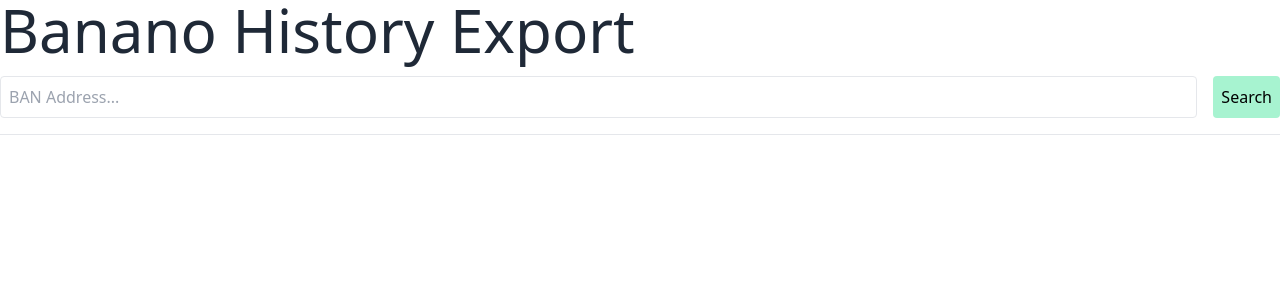
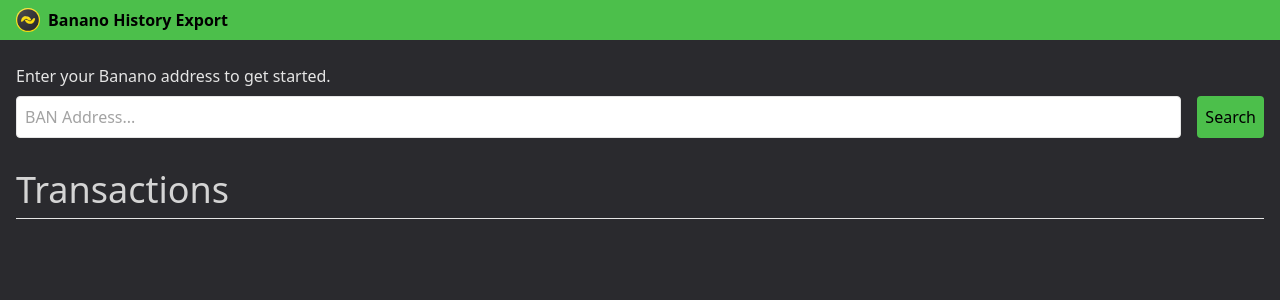
Before and after one commit to FriesischScott/banano-export, a Svelte app: page / in a window 1280 px wide. Shown: the top 300 px of the page. Built offline with nearby package versions, Linux system fonts and the light colour scheme.

Commit message:
Update layout and transform raw amount

```diff
--- a/package.json
+++ b/package.json
@@ -15,7 +15,6 @@
     "@tsconfig/svelte": "^2.0.0",
     "autoprefixer": "^10.2.6",
     "postcss": "^8.3.5",
-    "postcss-load-config": "^3.1.0",
     "rollup": "^2.3.4",
     "rollup-plugin-css-only": "^3.1.0",
     "rollup-plugin-livereload": "^2.0.0",
--- a/postcss.config.js
+++ /dev/null
@@ -1,6 +0,0 @@
-module.exports = {
-  plugins: {
-    tailwindcss: {},
-    autoprefixer: {},
-  },
-}
--- a/public/index.html
+++ b/public/index.html
@@ -12,5 +12,5 @@
     <script defer src="/build/bundle.js"></script>
   </head>
 
-  <body></body>
+  <body class="bg-banano-gray"></body>
 </html>
--- a/rollup.config.js
+++ b/rollup.config.js
@@ -44,7 +44,12 @@
   },
   plugins: [
     svelte({
-      preprocess: sveltePreprocess({ sourceMap: !production, postcss: true }),
+      preprocess: sveltePreprocess({
+        sourceMap: !production,
+        postcss: {
+          plugins: [require("tailwindcss"), require("autoprefixer")],
+        },
+      }),
       compilerOptions: {
         // enable run-time checks when not in production
         dev: !production,
--- a/src/App.svelte
+++ b/src/App.svelte
@@ -3,14 +3,30 @@
   import History from "./components/History.svelte";
 </script>
 
-<main class="container mx-auto">
-  <h1 class="text-6xl text-gray-800 mb-4">Banano History Export</h1>
-  <AddressSearchBar />
-  <hr class="bg-gray my-4" />
-  <History />
+<main>
+  <nav class="bg-banano-green h-10 mb-6">
+    <div class="px-4">
+      <div class="container mx-auto py-2">
+        <div class="flex">
+          <img
+            src="./images/banano-icon.svg"
+            alt="Banano Icon"
+            class="h-6 mr-2"
+          />
+          <span class="text-2lg font-semibold">Banano History Export</span>
+        </div>
+      </div>
+    </div>
+  </nav>
+  <div class="px-4">
+    <div class="container mx-auto">
+      <AddressSearchBar />
+      <History />
+    </div>
+  </div>
 </main>
 
-<style global>
+<style global lang="postcss">
   @tailwind base;
   @tailwind components;
   @tailwind utilities;
--- a/src/components/AddressSearchBar.svelte
+++ b/src/components/AddressSearchBar.svelte
@@ -8,6 +8,10 @@
   }
 </script>
 
+<div>
+  <div class="text-gray-200 mb-2">
+    Enter your Banano address to get started.
+  </div>
   <div class="flex">
     <input
       type="text"
@@ -16,5 +20,7 @@
       class="bg-white flex-grow rounded border p-2 mr-4"
     />
 
-  <button on:click={search} class="p-2 bg-green-200 rounded">Search</button>
+    <button on:click={search} class="p-2 bg-banano-green rounded">Search</button
+    >
   </div>
+</div>
--- a/src/components/History.svelte
+++ b/src/components/History.svelte
@@ -2,8 +2,12 @@
   import { history } from "../stores/history.store";
 </script>
 
+<div class="mt-8">
+  <h3 class="text-4xl text-gray-300 mb-2">Transactions</h3>
+  <hr class="mb-4" />
+</div>
 {#each $history as { local_timestamp, amount }}
-  <div>
+  <div class="text-gray-200">
     <span>{local_timestamp}</span>
     <span>{amount}</span>
   </div>
--- a/src/stores/history.store.ts
+++ b/src/stores/history.store.ts
@@ -2,6 +2,22 @@
 import { address } from './address.store';
 
 export const history: Writable<Transaction[]> = writable([]);
+
+const minorDivisor : bigint = BigInt('1000000000000000000000000000');
+const majorDivisor : bigint = BigInt('100000000000000000000000000000');
+
+function rawToNumber(raw: string) {
+    const amountRaw : bigint = BigInt(raw);
+
+    const major = amountRaw / majorDivisor;
+    const majorRawRemainder = amountRaw - (major * majorDivisor);
+
+    const minor = majorRawRemainder / minorDivisor;
+    const amountRawRemainder = majorRawRemainder - (minor * minorDivisor);
+
+    return Number(major) + (Number(minor) / 100.0);
+}
+
 
 address.subscribe(value => {
     if (value != "") {
@@ -13,7 +29,14 @@
                 count: -1
             })
         }).then((res) => res.json()).then(json => {
-            history.set(json.history)
+            const transactions = json.history.map(t => {
+                const sign : number = t.type == "receive" ? 1.0 : -1.0;
+                return {
+                    ...t,
+                    amount: sign * rawToNumber(t.amount)
+                }
+            });
+            history.set(transactions);
         });
     }
 });
--- a/tailwind.config.js
+++ b/tailwind.config.js
@@ -1,3 +1,5 @@
+const colors = require("tailwindcss/colors");
+
 module.exports = {
   purge: {
     enabled: !process.env.ROLLUP_WATCH,
@@ -12,6 +14,28 @@
   darkMode: false, // or 'media' or 'class'
   theme: {
     extend: {},
+    colors: {
+      // custom
+      "banano-green": {
+        DEFAULT: "#4CBF4B",
+      },
+      "banano-yellow": {
+        DEFAULT: "#FBDD11",
+      },
+      "banano-gray": {
+        DEFAULT: "#2A2A2E",
+      },
+      "banano-dark-gray": {
+        DEFAULT: "#212124",
+      },
+      // default
+      black: colors.black,
+      white: colors.white,
+      gray: colors.trueGray,
+      red: colors.red,
+      green: colors.green,
+      yellow: colors.yellow,
+    },
   },
   variants: {
     extend: {},
```
Also changed, not shown: public/images/banano-icon.svg (added), 1 other file (tests, documents, lock files or other folders). Lines whose indentation alone changed are shown as unchanged.
